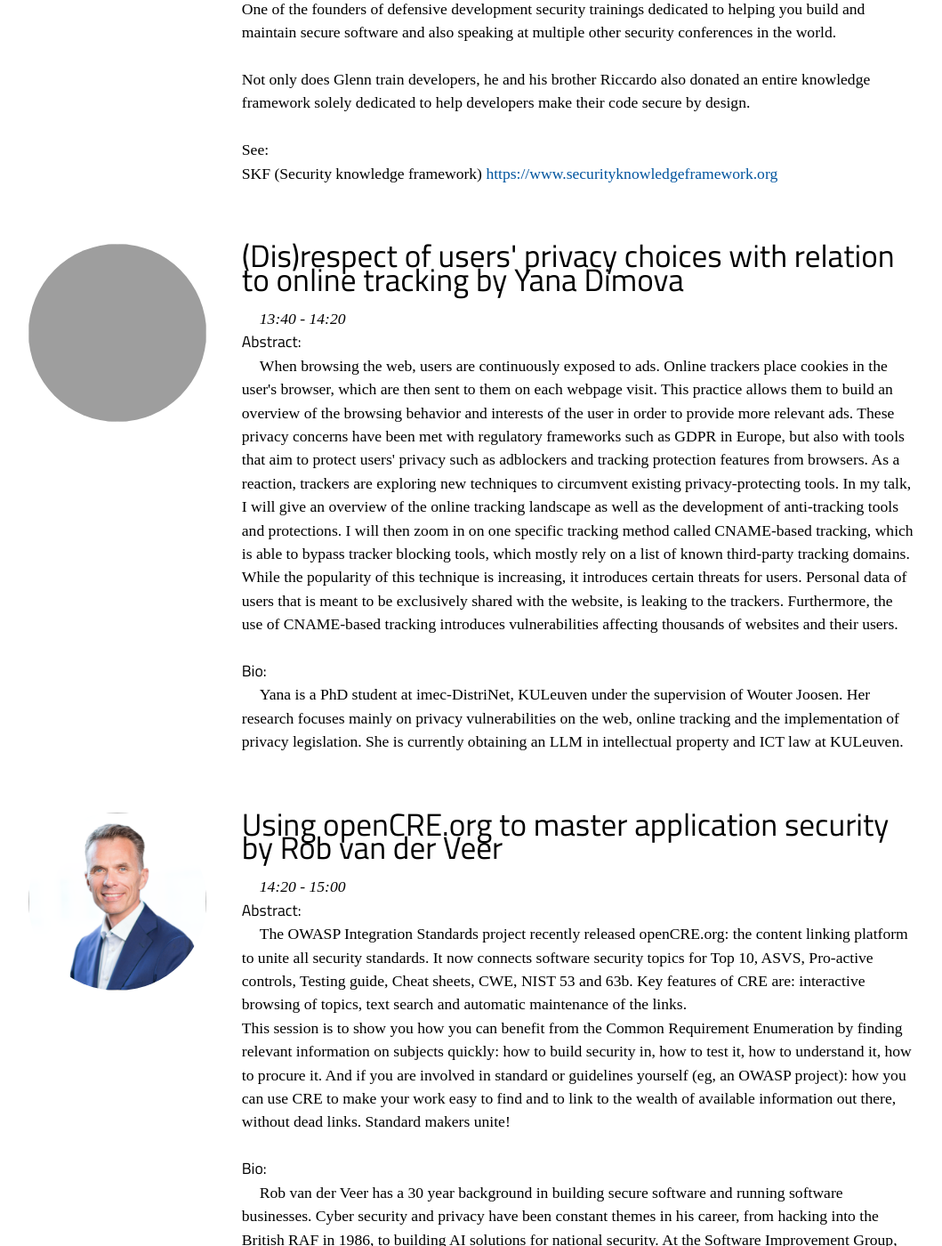
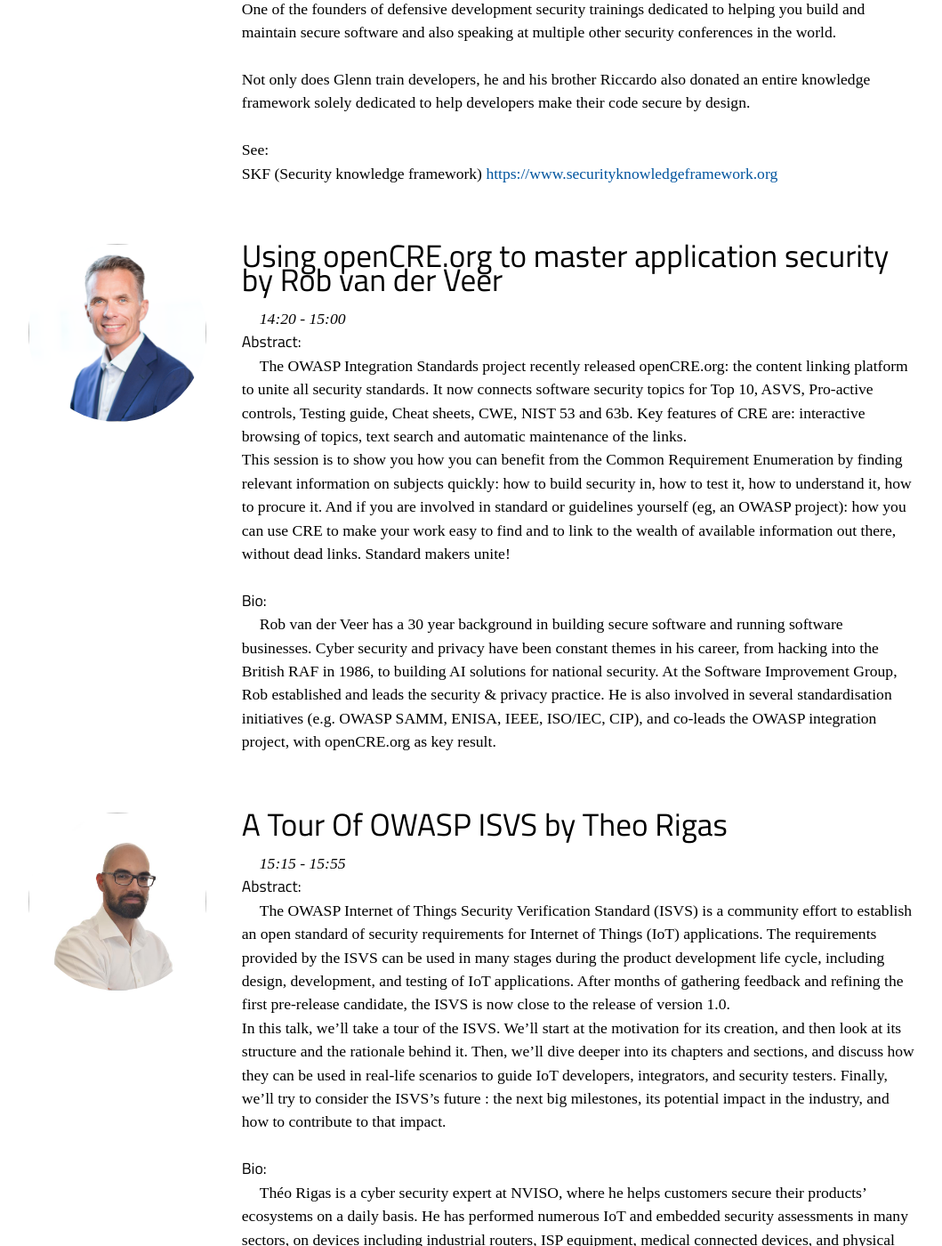
Before and after one commit to dm-17/Owasp-BeNeLux-Days-2021, a Jekyll site: the page built from program/conference.md, in a window 1280 px wide and 1400 px high, scrolled down 3706 px. Shown: the whole window at 89% size, without its empty margins (99-1158 px from the left). Built offline with Jekyll 4.4.1, drawn with Linux system fonts in a browser that asks for light colours; some web fonts are replaced; grey boxes are pictures that could not be loaded.

Commit message:
Removed one speaker

```diff
--- a/_data/conference.yml
+++ b/_data/conference.yml
@@ -66,19 +66,6 @@
   abstract: >-
             The OWASP Internet of Things Security Verification Standard (ISVS) is a community effort to establish an open standard of security requirements for Internet of Things (IoT) applications. The requirements provided by the ISVS can be used in many stages during the product development life cycle, including design, development, and testing of IoT applications. After months of gathering feedback and refining the first pre-release candidate, the ISVS is now close to the release of version 1.0.<br />
             In this talk, we’ll take a tour of the ISVS. We’ll start at the motivation for its creation, and then look at its structure and the rationale behind it. Then, we’ll dive deeper into its chapters and sections, and discuss how they can be used in real-life scenarios to guide IoT developers, integrators, and security testers. Finally, we’ll try to consider the ISVS’s future &#58; the next big milestones, its potential impact in the industry, and how to contribute to that impact.
-  feed    :
-  url     :
-  urltag  :
-
-- image   :
-  day     :
-  time    : 13:40 - 14:20
-  name    : Yana Dimova
-  bio     : >-
-            Yana is a PhD student at imec-DistriNet, KULeuven under the supervision of Wouter Joosen. Her research focuses mainly on privacy vulnerabilities on the web, online tracking and the implementation of privacy legislation. She is currently obtaining an LLM in intellectual property and ICT law at KULeuven.
-  title   : (Dis)respect of users' privacy choices with relation to online tracking
-  abstract: >-
-            When browsing the web, users are continuously exposed to ads. Online trackers place cookies in the user's browser, which are then sent to them on each webpage visit. This practice allows them to build an overview of the browsing behavior and interests of the user in order to provide more relevant ads. These privacy concerns have been met with regulatory frameworks such as GDPR in Europe, but also with tools that aim to protect users' privacy such as adblockers and tracking protection features from browsers. As a reaction, trackers are exploring new techniques to circumvent existing privacy-protecting tools. In my talk, I will give an overview of the online tracking landscape as well as the development of anti-tracking tools and protections. I will then zoom in on one specific tracking method called CNAME-based tracking, which is able to bypass tracker blocking tools, which mostly rely on a list of known third-party tracking domains. While the popularity of this technique is increasing, it introduces certain threats for users. Personal data of users that is meant to be exclusively shared with the website, is leaking to the trackers. Furthermore, the use of CNAME-based tracking introduces vulnerabilities affecting thousands of websites and their users.
   feed    :
   url     :
   urltag  :
```
